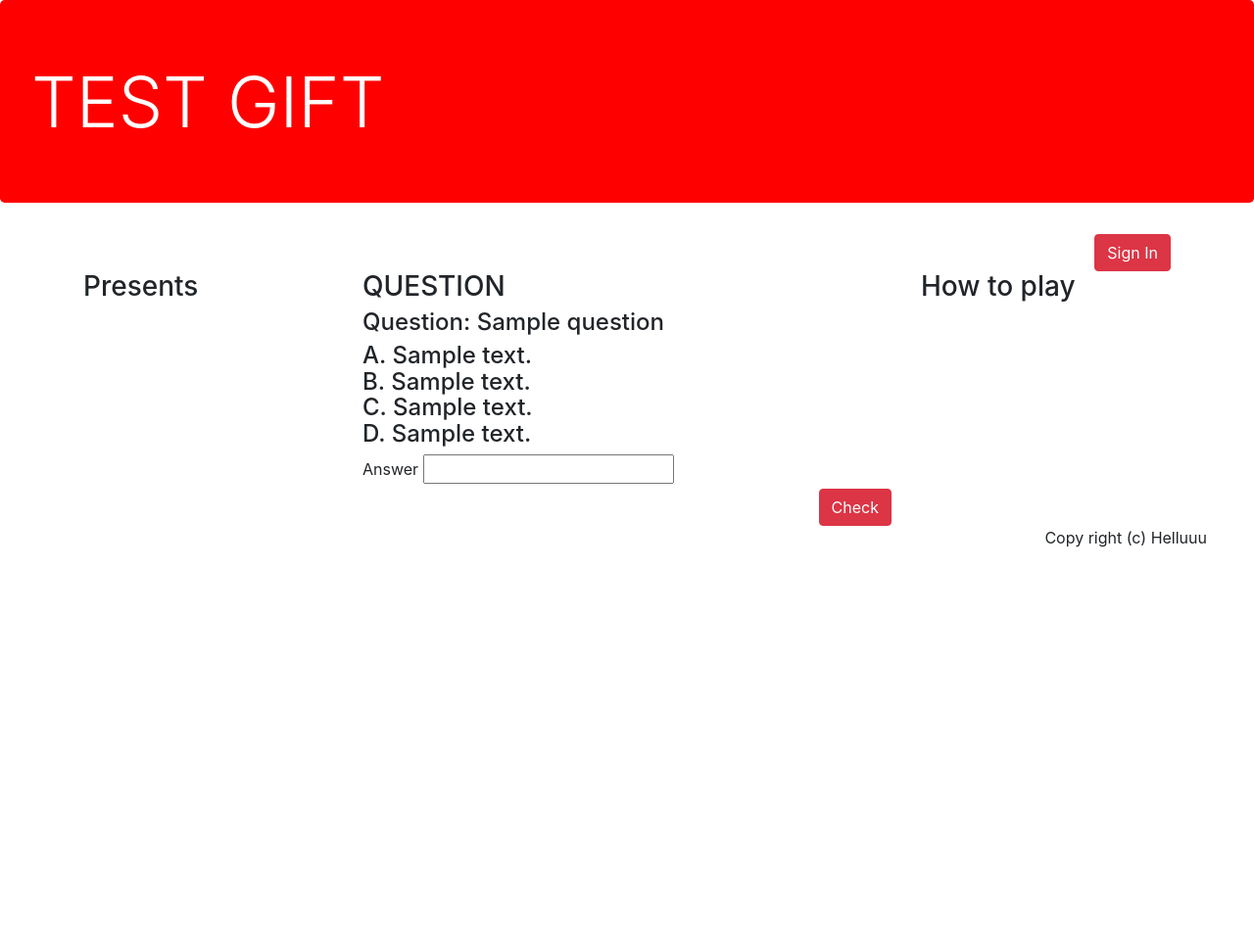
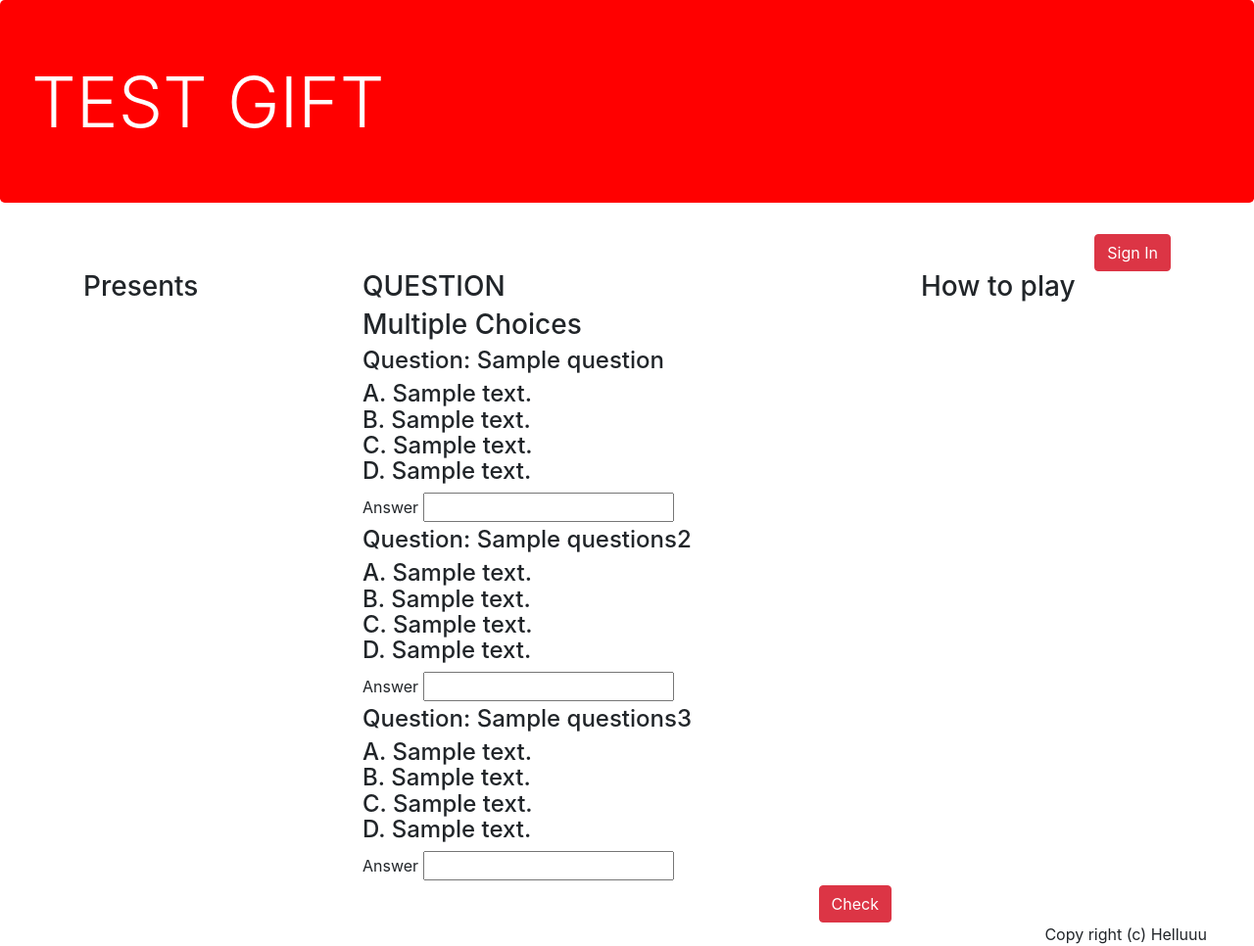
Before and after one commit to dieforice/freegifts, a Flask app: template templates/index.html in a window 1280 px wide. Shown: the whole page at 98% size. Before the commit the page ends 559 px from the top, so only its background shows below. Run offline with Flask 2, Linux system fonts and the light colour scheme; the template is opened without the code that fills it: most values are stand-ins (such as "Sample title", 1, 10 or a date in 2020); parts of the project's set-up code (start-up, migrations or seed data) failed here and were passed over; some libraries are stand-ins or nearby versions.

Commit message:
More questions added, UI updated

```diff
--- a/app.py
+++ b/app.py
@@ -13,7 +13,9 @@ mlab.connect()
 def index():
     if request.method == "GET":
         a = random.randint(0,11)
-        return render_template('index.html', questions=Question.objects()[a])
+        b = random.randint(11,21)
+        c = random.randint(21,31)
+        return render_template('index.html', questions=Question.objects()[a], questions2=Question.objects()[b], questions3=Question.objects()[c])
 
 @app.route('/admin')
 def admin():
--- a/models/questions.py
+++ b/models/questions.py
@@ -10,5 +10,5 @@ class Question(Document): #Collection
     answerD = StringField()
     correct_answer = StringField()
 
-#task = Question(question = "I managed to finish all the work _______________ I was very tired", answerA = "although", answerB = "so", answerC = "but", answerD = "because")
-#task.save()
+task = Question(question = "If I _____ an animal, I ______ a cat", answerA="was/will be", answerB = "was/would be", answerC = "were/will be", answerD = "were/would be", correct_answer = "were/would be")
+task.save()
--- a/templates/index.html
+++ b/templates/index.html
@@ -14,8 +14,19 @@
 
     <div class="col-lg-6 col-sm-12">
       <h3>QUESTION</h3>
+      <h3>Multiple Choices</h3>
       <h4>Question: {{questions.question}}</h4>
       <h4>A. {{questions.answerA}} <br>B. {{questions.answerB}} <br>C. {{questions.answerC}} <br>D. {{questions.answerD}}</h4>
+      <label for="">Answer</label>
+      <input type="text" name="Answer" value="">
+      <br>
+      <h4>Question: {{questions2.question}}</h4>
+      <h4>A. {{questions2.answerA}} <br>B. {{questions2.answerB}} <br>C. {{questions2.answerC}} <br>D. {{questions2.answerD}}</h4>
+      <label for="">Answer</label>
+      <input type="text" name="Answer" value="">
+      <br>
+      <h4>Question: {{questions3.question}}</h4>
+      <h4>A. {{questions3.answerA}} <br>B. {{questions3.answerB}} <br>C. {{questions3.answerC}} <br>D. {{questions3.answerD}}</h4>
       <label for="">Answer</label>
       <input type="text" name="Answer" value="">
       <br>
```
